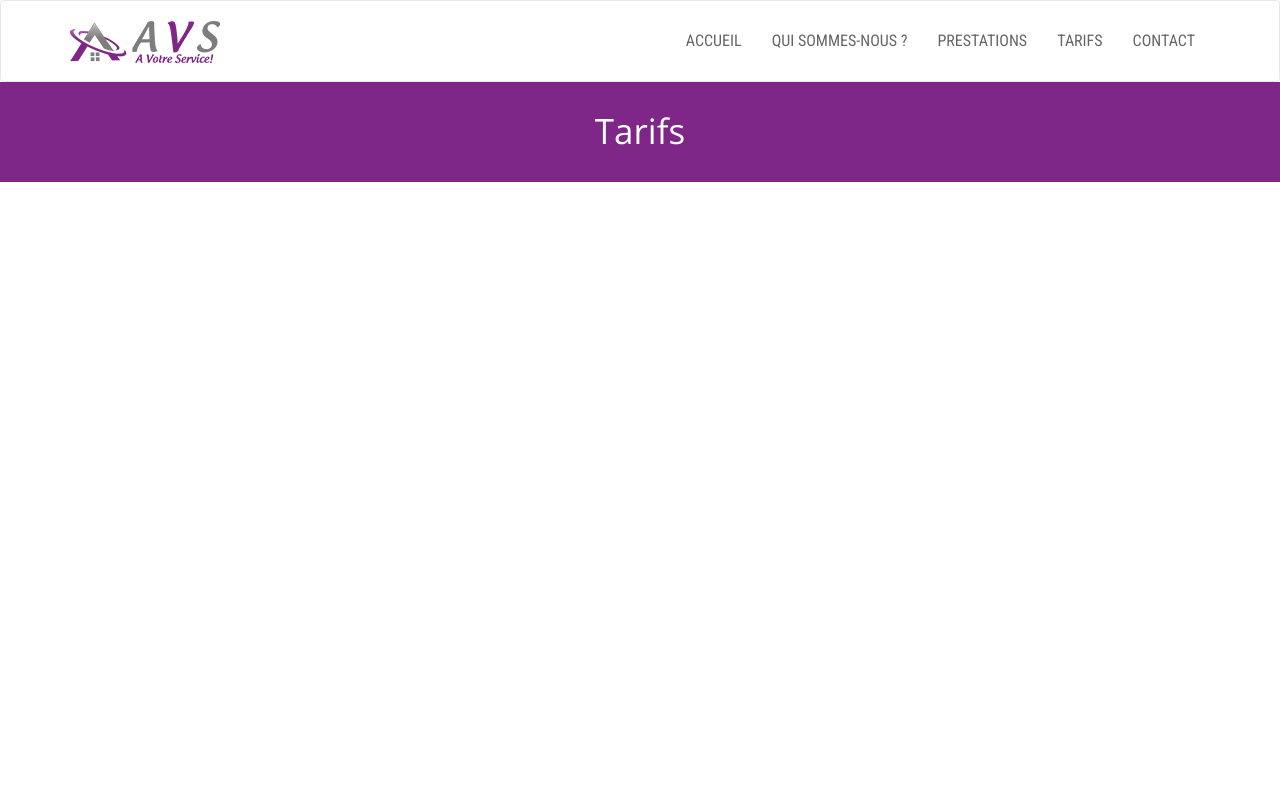
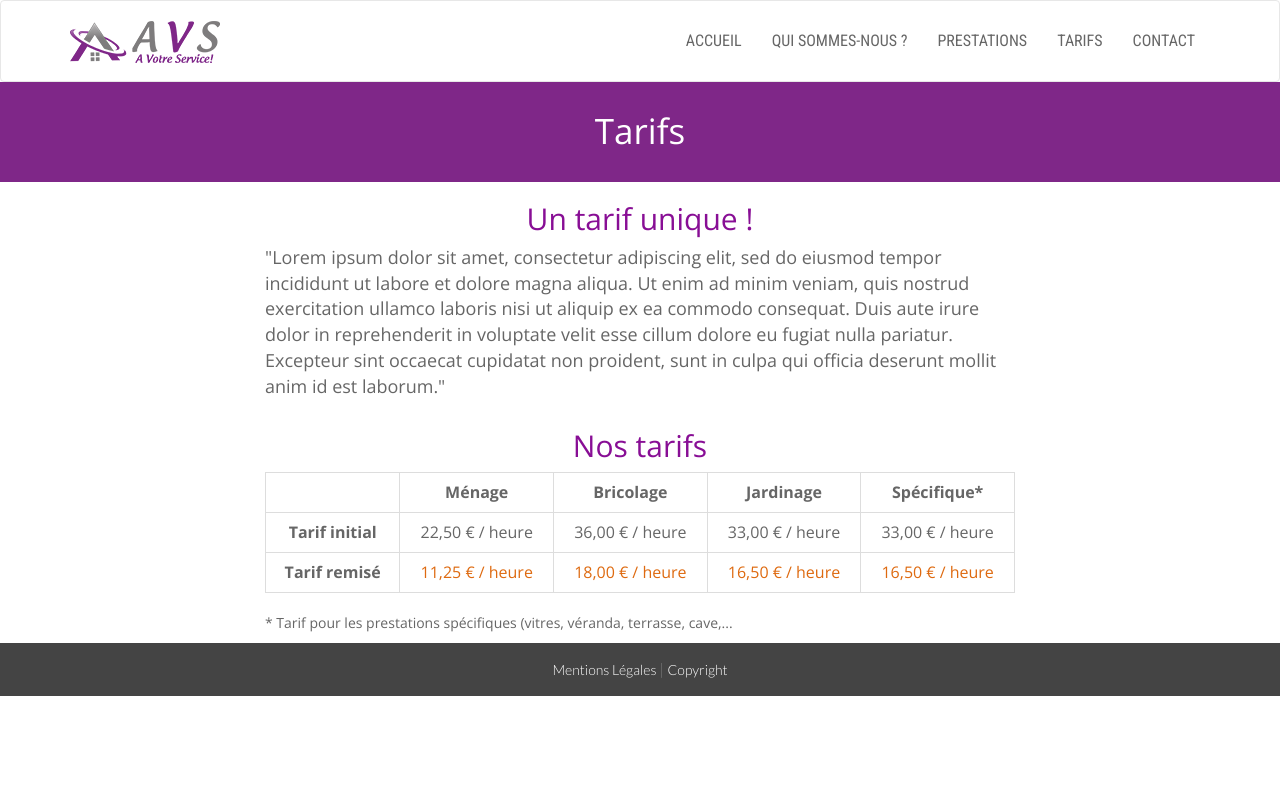
Before and after one commit to mickaelderaemy/avs, a PHP site: page /tarifs.php in a window 1280 px wide. Run offline with PHP 8.4, Linux system fonts and the light colour scheme; some web fonts are replaced.

Commit message:
Some modifs css and tarifs.php 	* Some modifications in CSS 	* Implementation of tarifs.php

```diff
--- a/contact.php
+++ b/contact.php
@@ -22,7 +22,7 @@
 <div class="container-fluid who">
 	<div class="row who-title">
 		<div class="col-md-12">
-			<h2>Contact</h2>
+			<h1>Contact</h1>
 		</div>
 	</div>
 </div>
--- a/css/style.css
+++ b/css/style.css
@@ -2,14 +2,14 @@
 		Globals Elements
 *****************************/
 body {
-	font-family: "Lato",Helvetica,sans-serif;
+	font-family: "Open Sans", arial, sans-serif;
 	font-size: 18px;
 	font-weight: 300;
 	color: #666;
 }
 
 .btn-avs {
-	font-family: "Lato",Helvetica,sans-serif;
+	font-family: "Open Sans", arial, sans-serif;
 	font-size: 18px;
 	font-weight: 300;
 	background-color: #880EA0;
@@ -31,6 +31,13 @@ a:hover {
 	text-decoration: none;
 }
 
+
+h2 {
+	font-family: "Open Sans", arial, sans-serif;
+	font-size: 30px;
+	font-weight: 300;
+	color: #880E95;
+}
 
 /****************************
 		Homepage
@@ -285,6 +292,19 @@ a:hover {
 	text-align: justify;
 }
 
+.who h2 {
+	font-family: "Open Sans", sans-serif;
+	font-weight: 300;
+	font-size: 30px;
+	color: #7F2788;
+}
+
+.who h3 {
+	font-family: "Open Sans", sans-serif;
+	font-weight: 300;
+	font-size: 25px;
+}
+
 .who-title {
 	height: 100px;
 	padding-top: 10px;
@@ -292,7 +312,7 @@ a:hover {
 	text-align: center;
 }
 
-.who-title h2 {
+.who-title h1 {
 	font-family: "Open Sans", sans-serif;
 	font-weight: 300;
 	font-size: 35px;
@@ -318,9 +338,11 @@ a:hover {
 	margin-bottom: 25px;
 }
 
+
 /****************************
 		Page : Benefits
 *****************************/
+
 .benefits {
 	padding-top: 20px;
 	padding-bottom: 20px;
@@ -337,8 +359,8 @@ a:hover {
 }
 
 .benefits-intro h2 {
-	font-family: "Lato",Helvetica,sans-serif;
-	font-size: 35px;
+	font-family: "Open Sans", arial, sans-serif;
+	font-size: 30px;
 	font-weight: 300;
 	color: #880E95;
 	padding-bottom: 10px;
@@ -346,7 +368,7 @@ a:hover {
 }
 
 .benefits h3 {
-	font-family: "Lato",Helvetica,sans-serif;
+	font-family: "Open Sans", arial, sans-serif;
 	font-size: 30px;
 	font-weight: 300;
 	color: #880E95;
@@ -361,3 +383,27 @@ a:hover {
 .benefits-background {
 	background-color: #F8F9F2;
 }
+
+/****************************
+		Page : Benefits
+*****************************/
+
+.prices-title {
+	text-align: center;
+}
+
+.prices-table {
+	text-align: center;
+}
+
+.prices-table th {
+	text-align: center;
+}
+
+.prices-discounted {
+	color: #DE6A10;
+}
+
+.prices-specific {
+	font-size: 14px;
+}
--- a/prestations.php
+++ b/prestations.php
@@ -22,7 +22,7 @@
 <div class="container-fluid who">
 	<div class="row who-title">
 		<div class="col-md-12">
-			<h2>Prestations</h2>
+			<h1>Prestations</h1>
 		</div>
 	</div>
 </div> <!--Container-->
--- a/tarifs.php
+++ b/tarifs.php
@@ -22,7 +22,62 @@
 <div class="container-fluid who">
 	<div class="row who-title">
 		<div class="col-md-12">
-			<h2>Tarifs</h2>
+			<h1>Tarifs</h1>
 		</div>
-	</div>
-</div>
+	</div><!--Row-->
+</div><!-- Container -->
+
+<!-- Prices introduction -->
+<div class="container-fluid">
+	<div class="row prices-title">
+		<div class="col-md-6 col-md-offset-3">
+			<h2>Un tarif unique !</h2>
+		</div>
+	</div><!--Row-->
+</div><!--Container-->
+<div class="container">
+	<div class="row">
+		<div class="col-md-8 col-md-offset-2">
+			<p>"Lorem ipsum dolor sit amet, consectetur adipiscing elit, sed do eiusmod tempor incididunt ut labore et dolore magna aliqua. Ut enim ad minim veniam, quis nostrud exercitation ullamco laboris nisi ut aliquip ex ea commodo consequat. Duis aute irure dolor in reprehenderit in voluptate velit esse cillum dolore eu fugiat nulla pariatur. Excepteur sint occaecat cupidatat non proident, sunt in culpa qui officia deserunt mollit anim id est laborum."</p>
+		</div>
+	</div><!--Row-->
+</div><!--Container-->
+
+<!-- Prices introduction -->
+<div class="container">
+	<div class="row prices-title">
+		<div class="col-md-6 col-md-offset-3">
+			<h2>Nos tarifs</h2>
+		</div>
+	</div><!--Row-->
+	<div class="row">
+		<div class="col-md-8 col-md-offset-2">
+			<table class="table table-responsive table-bordered prices-table">
+			  <tr>
+			  	<th></th>
+			    <th>Ménage</th>
+			    <th>Bricolage</th>
+			    <th>Jardinage</th>
+			    <th>Spécifique*</th>
+			  </tr>
+			  <tr>
+			  	<th>Tarif initial</th>
+			    <td>22,50 € / heure</td>
+			    <td>36,00 € / heure</td>
+			    <td>33,00 €	/ heure</td>
+				<td>33,00 € / heure</td>
+			  </tr>
+			  <tr>
+			  	<th>Tarif remisé</th>
+			    <td class="prices-discounted">11,25 € / heure</td>
+			    <td class="prices-discounted">18,00 € / heure</td>
+			    <td class="prices-discounted">16,50 € / heure</td>
+			    <td class="prices-discounted">16,50 € / heure</td>
+			  </tr>
+			</table>
+			<p class="prices-specific">* Tarif pour les prestations spécifiques (vitres, véranda, terrasse, cave,...</p>
+		</div>
+	</div><!--Row-->
+</div><!--Container-->
+
+<?php include("footer.php"); ?>
```
Also changed, not shown: qui-sommes-nous.php (+23 -23 lines), 1 other file.
